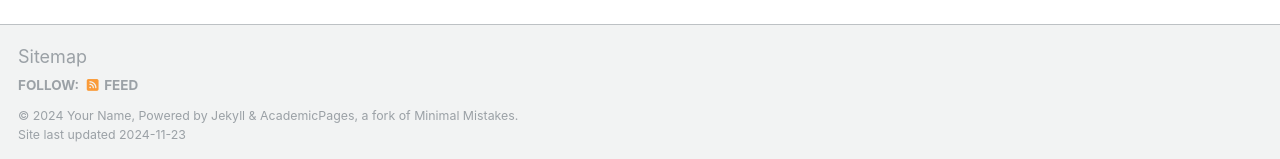
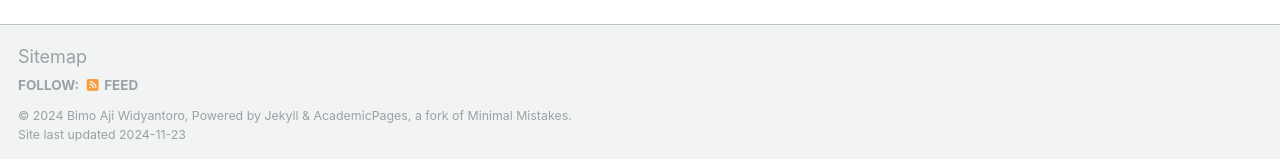
Before and after one commit to bawidyantoro/bawidyantoro.github.io, a Jekyll site: the page built from _pages/about.md, in a window 1280 px wide and 900 px high, scrolled down 2643 px. Shown: the part 738-897 px from the top of the window. Built offline with Jekyll 4.4.1, drawn with Linux system fonts in a browser that asks for light colours; some web fonts are replaced.

Commit message:
Update _config.yml

```diff
--- a/_config.yml
+++ b/_config.yml
@@ -10,11 +10,11 @@
 locale                   : "en-US"
 title                    : "Rayakan Kolaborasi Spasial"
 title_separator          : "-"
-name                     : &name "Your Name"
-description              : &description "personal description"
+name                     : &name "Bimo Aji Widyantoro"
+description              : &description "Dosen Perencanaan Wilayah dan Kota, ITK"
 url                      : https://bawidyantoro.github.io # the base hostname & protocol for your site e.g. "https://[your GitHub username].github.io"
 baseurl                  : "" # the subpath of your site, e.g. "/blog"
-repository               : "academicpages/academicpages.github.io"
+repository               : "bawidyantoro/bawidyantoro.github.io"
 
 # Site Author - The following control what appear as part of the author content on the side bar.
 #               If a field is blank the icon and link will not appear, otherwise it will be shown.
```
